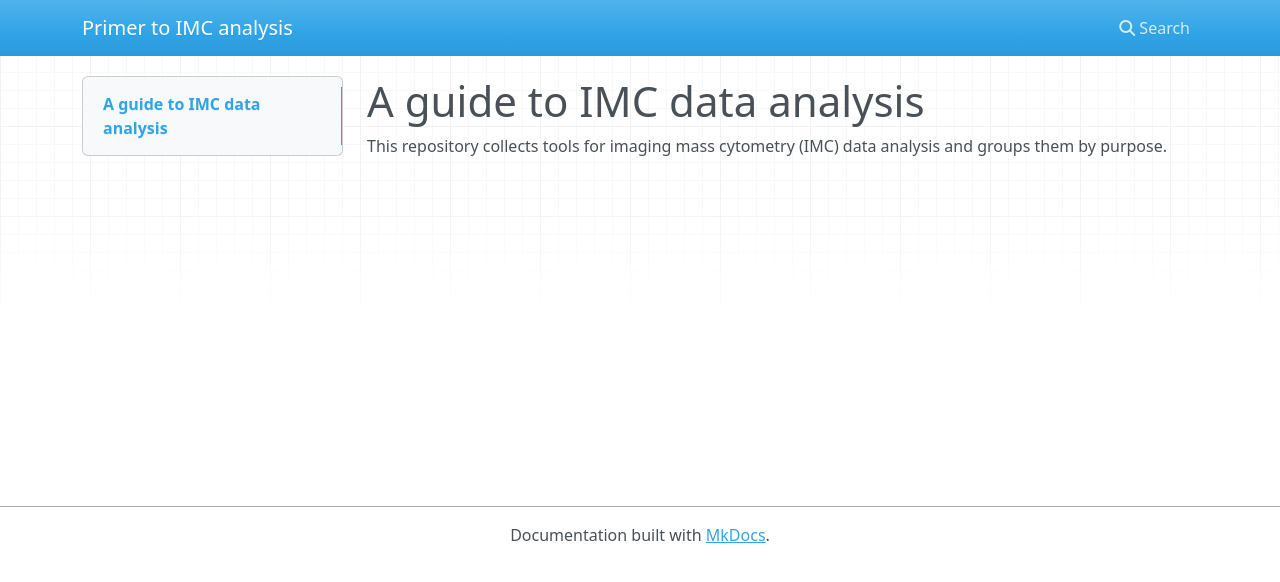
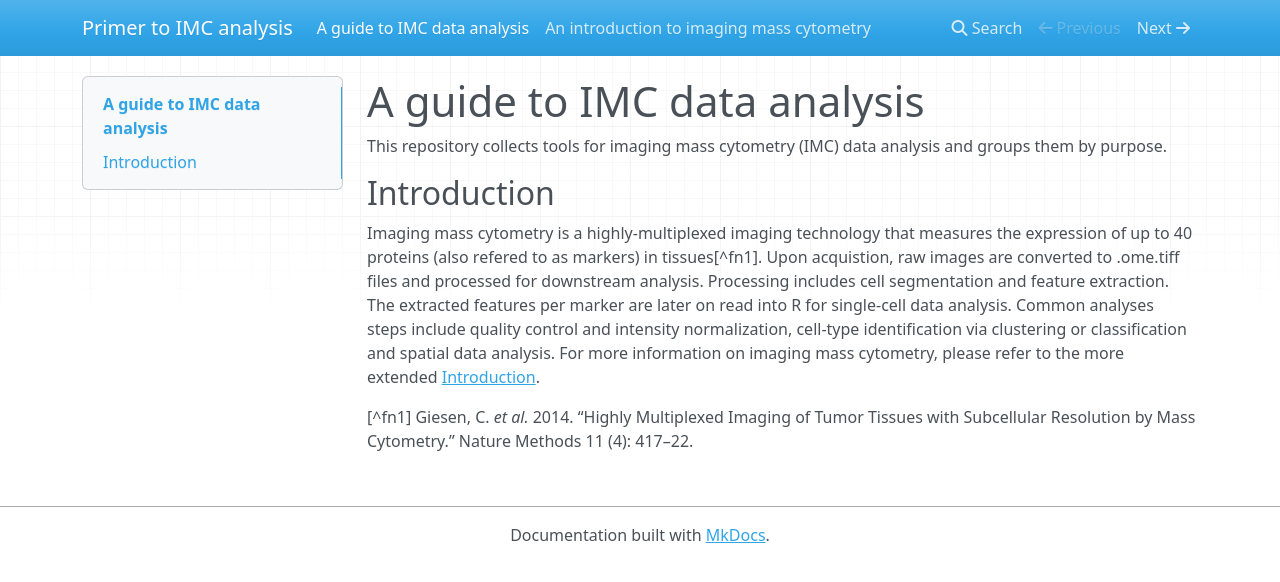
Before and after one commit to BodenmillerGroup/IMCWorkflow, an MkDocs documentation site: the page built from docs/index.md, in a window 1280 px wide. Shown: the top 582 px of the page. Built offline with MkDocs 1.6.1, drawn with Linux system fonts in a browser that asks for light colours; nearby versions of some CDN libraries.

Commit message:
Extended Intro

```diff
--- a/docs/index.md
+++ b/docs/index.md
@@ -1,3 +1,16 @@
 # A guide to IMC data analysis
 
 This repository collects tools for imaging mass cytometry (IMC) data analysis and groups them by purpose.
+
+## Introduction
+
+Imaging mass cytometry is a highly-multiplexed imaging technology that measures the expression of up to 40 proteins (also refered to as markers) in tissues[^fn1].
+Upon acquistion, raw images are converted to .ome.tiff files and processed for downstream analysis.
+Processing includes cell segmentation and feature extraction.
+The extracted features per marker are later on read into R for single-cell data analysis.
+Common analyses steps include quality control and intensity normalization, cell-type identification via clustering or classification and spatial data analysis.
+For more information on imaging mass cytometry, please refer to the more extended [Introduction]().
+
+
+
+[^fn1] Giesen, C. _et al._ 2014. “Highly Multiplexed Imaging of Tumor Tissues with Subcellular Resolution by Mass Cytometry.” Nature Methods 11 (4): 417–22.
--- /dev/null
+++ b/docs/intro.md
@@ -0,0 +1,7 @@
+# An introduction to imaging mass cytometry
+
+## What it is
+
+## How it works
+
+## How the data looks like
```
